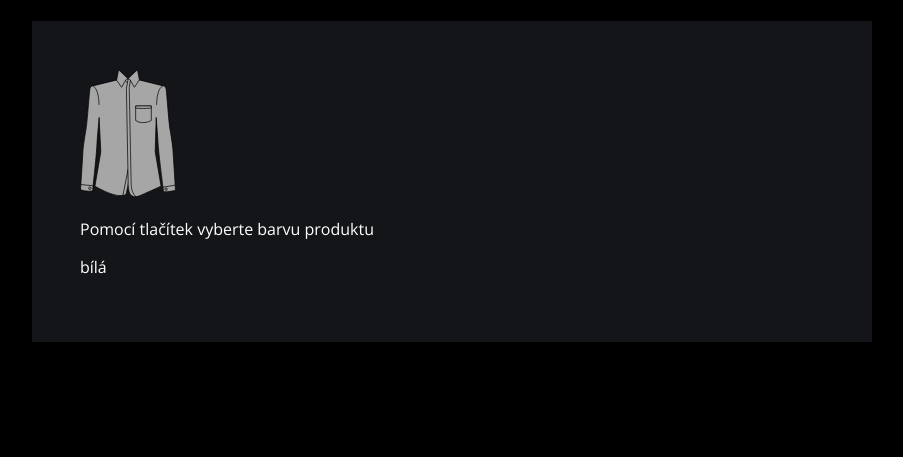
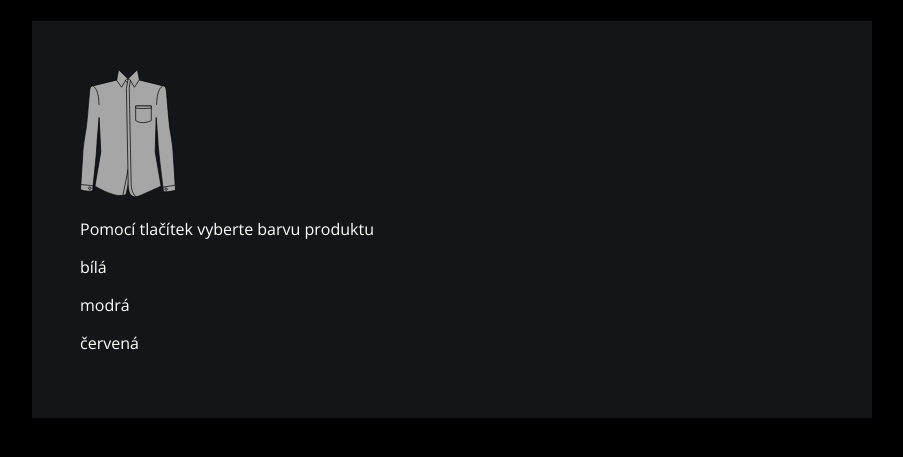
Before and after one commit to AlexLatna/t-mov-_-kol, a plain HTML site: page index.html in a window 1280 px wide. Shown: the part 267-724 px from the top of the page, without its empty margins (188-1091 px from the left). Drawn offline with nearby package versions, Linux system fonts and the light colour scheme; a web font is replaced by a local one.

Commit message:
pridani barev

```diff
--- a/index.html
+++ b/index.html
@@ -68,6 +68,9 @@
           <div class="color">
             <div class="color-box"></div>
             <p class="color__name">bílá</p>
+            <p class="color__name">modrá</p>
+            <p class="color__name">červená</p>
+
           </div>
         </div>
       </div>
```
